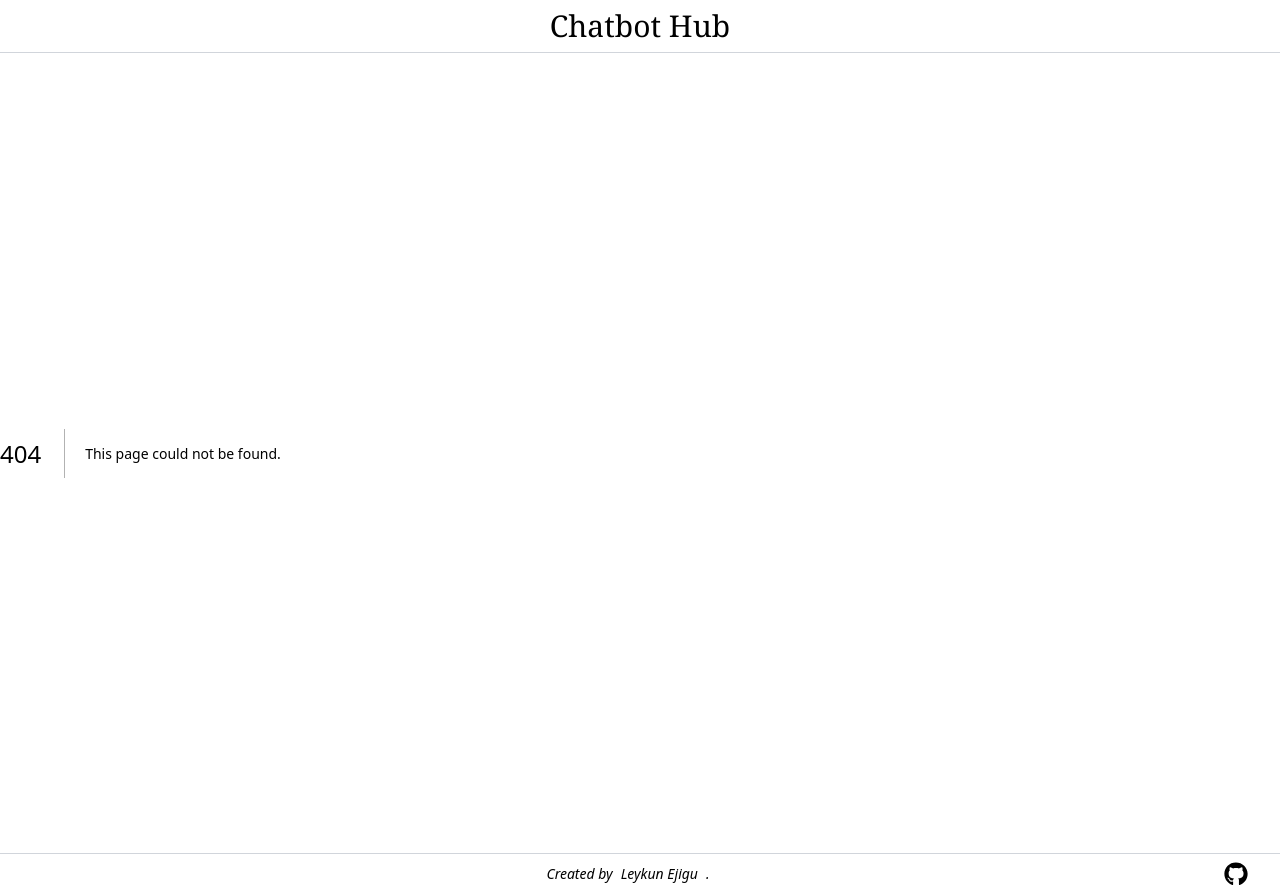
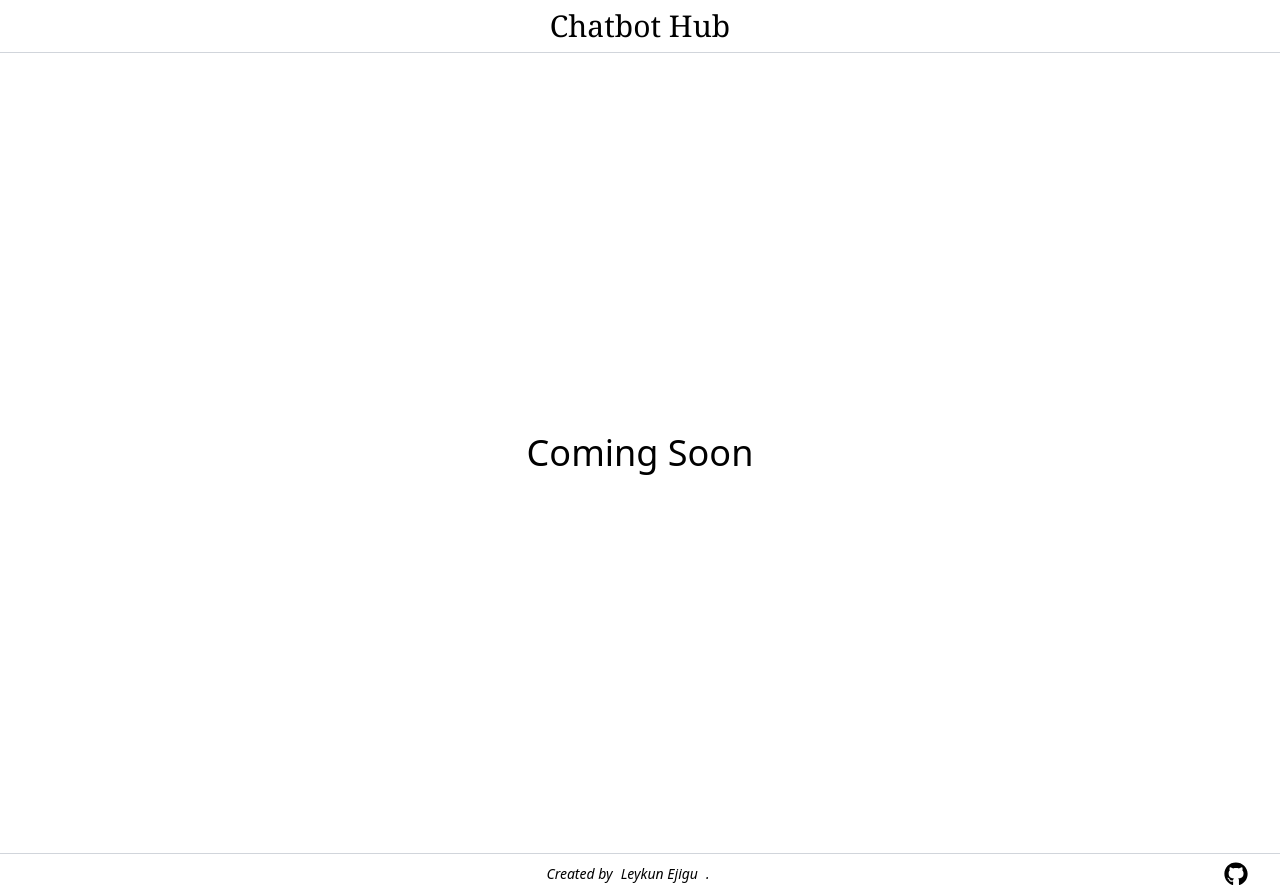
Before and after one commit to leykun10/chatbot-hub, a Next.js app: page /chatbot in a window 1280 px wide. Before the commit this address had no page. Built offline with nearby package versions, Linux system fonts and the light colour scheme.

Commit message:
added chatbot page

```diff
--- /dev/null
+++ b/app/chatbot/page.tsx
@@ -0,0 +1,7 @@
+
+export default function Chatbot() {
+    return (<div className="flex items-center justify-center h-screen w-screen">
+
+      <div className="flex"> <h1 className="text-4xl">Coming Soon</h1></div>
+    </div>)
+}
```
